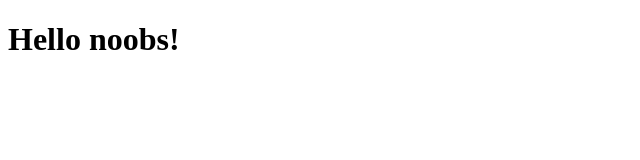
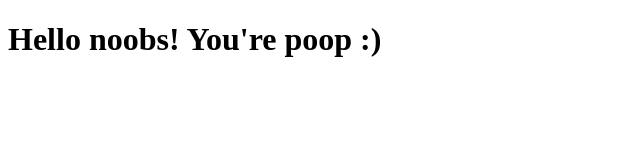
Before and after one commit to tollabunkie/test-corsera, a plain HTML site: page site/index.html in a window 1280 px wide. Shown: the whole page, without its empty margins (0-640 px from the left). Drawn offline with Linux system fonts and the light colour scheme.

Commit message:
hope you like it

```diff
--- a/site/index.html
+++ b/site/index.html
@@ -4,6 +4,6 @@
 	<title>Hello noobs!</title>
 </head>
 <body>
-<h1>Hello noobs!</h1>
+<h1>Hello noobs! You're poop :)</h1>
 </body>
 </html>
```
